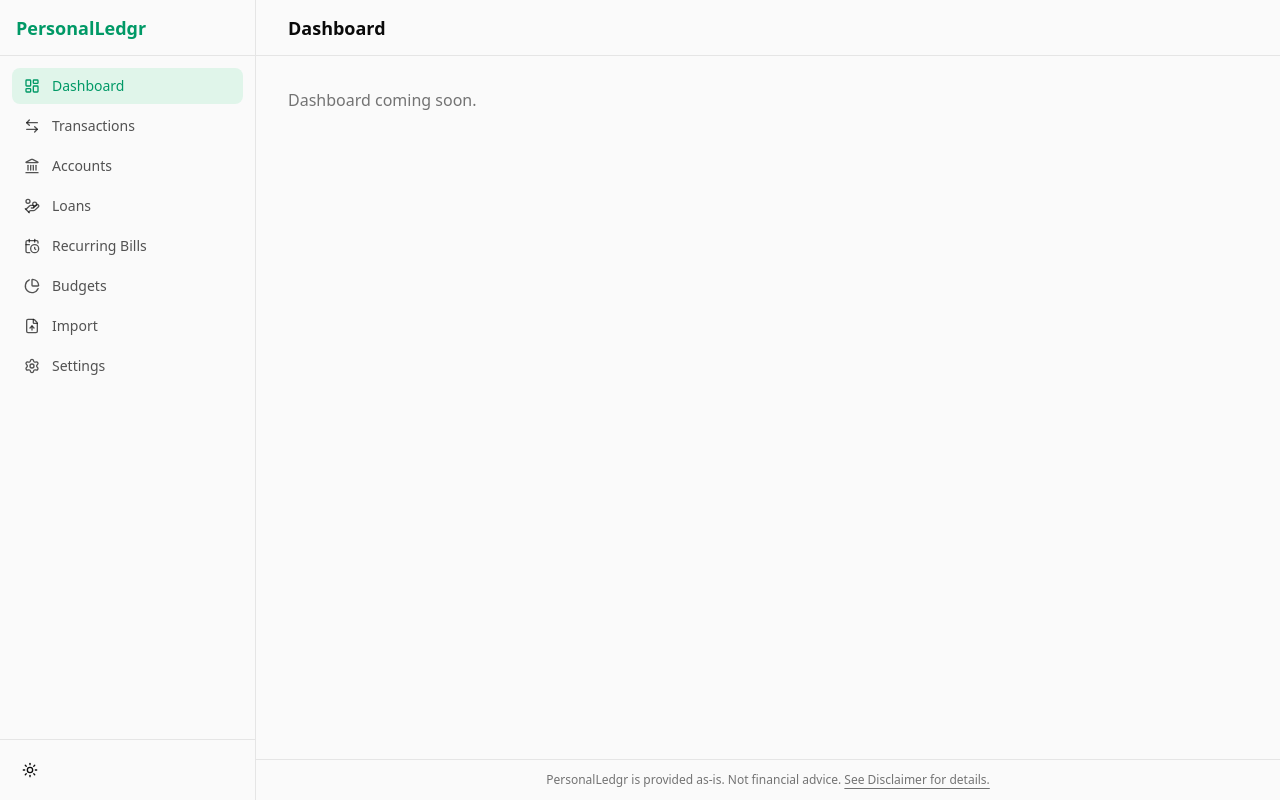
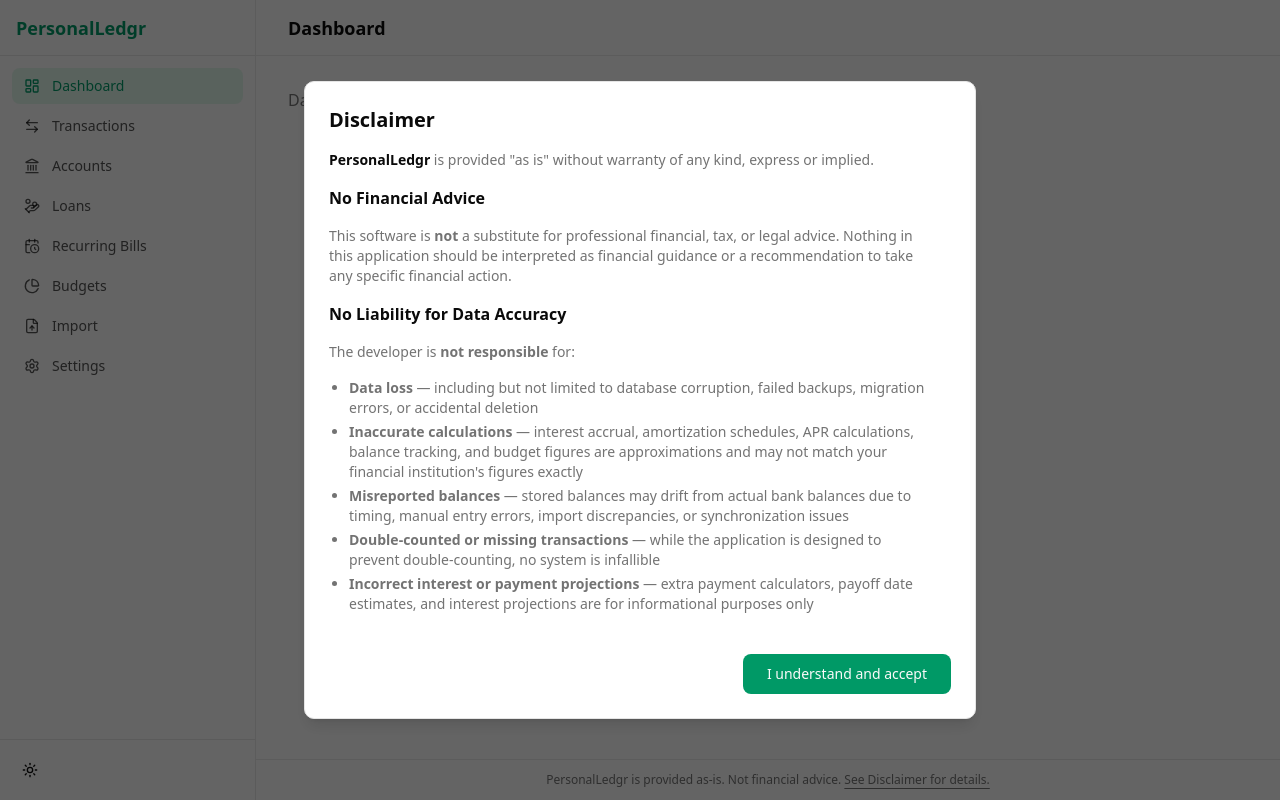
Before and after one commit to cyrilth/PersonalLedgr, a Next.js app: page / in a window 1280 px wide. Built offline with nearby package versions, Linux system fonts and the light colour scheme.

Commit message:
Add disclaimer modal component and integrate into app layout

```diff
--- a/src/app/layout.tsx
+++ b/src/app/layout.tsx
@@ -1,6 +1,7 @@
 import type { Metadata } from "next";
 import { Geist, Geist_Mono } from "next/font/google";
 import { ThemeProvider } from "@/components/theme-provider";
+import { DisclaimerModal } from "@/components/disclaimer-modal";
 import "./globals.css";
 
 const geistSans = Geist({
@@ -36,7 +37,10 @@ export default function RootLayout({
       <body
         className={`${geistSans.variable} ${geistMono.variable} antialiased`}
       >
-        <ThemeProvider>{children}</ThemeProvider>
+        <ThemeProvider>
+          {children}
+          <DisclaimerModal />
+        </ThemeProvider>
       </body>
     </html>
   );
--- /dev/null
+++ b/src/components/disclaimer-modal.tsx
@@ -0,0 +1,110 @@
+"use client"
+
+import { useEffect, useState } from "react"
+import { Button } from "@/components/ui/button"
+import { ScrollArea } from "@/components/ui/scroll-area"
+
+const STORAGE_KEY = "personalledgr-disclaimer-accepted"
+
+export function DisclaimerModal() {
+  const [show, setShow] = useState(false)
+
+  useEffect(() => {
+    const accepted = localStorage.getItem(STORAGE_KEY)
+    if (accepted !== "true") {
+      setShow(true)
+    }
+  }, [])
+
+  function handleAccept() {
+    localStorage.setItem(STORAGE_KEY, "true")
+    setShow(false)
+  }
+
+  if (!show) return null
+
+  return (
+    <div className="fixed inset-0 z-[100] flex items-center justify-center bg-black/60 p-4">
+      <div className="w-full max-w-2xl rounded-lg border bg-card p-6 shadow-lg">
+        <h2 className="mb-4 text-xl font-bold">Disclaimer</h2>
+
+        <ScrollArea className="h-[60vh] pr-4">
+          <div className="space-y-4 text-sm text-muted-foreground">
+            <p>
+              <strong className="text-foreground">PersonalLedgr</strong> is provided
+              &quot;as is&quot; without warranty of any kind, express or implied.
+            </p>
+
+            <h3 className="text-base font-semibold text-foreground">No Financial Advice</h3>
+            <p>
+              This software is <strong>not</strong> a substitute for professional financial,
+              tax, or legal advice. Nothing in this application should be interpreted as
+              financial guidance or a recommendation to take any specific financial action.
+            </p>
+
+            <h3 className="text-base font-semibold text-foreground">No Liability for Data Accuracy</h3>
+            <p>The developer is <strong>not responsible</strong> for:</p>
+            <ul className="list-disc space-y-1 pl-5">
+              <li>
+                <strong>Data loss</strong> — including but not limited to database corruption,
+                failed backups, migration errors, or accidental deletion
+              </li>
+              <li>
+                <strong>Inaccurate calculations</strong> — interest accrual, amortization
+                schedules, APR calculations, balance tracking, and budget figures are
+                approximations and may not match your financial institution&apos;s figures exactly
+              </li>
+              <li>
+                <strong>Misreported balances</strong> — stored balances may drift from actual
+                bank balances due to timing, manual entry errors, import discrepancies, or
+                synchronization issues
+              </li>
+              <li>
+                <strong>Double-counted or missing transactions</strong> — while the application
+                is designed to prevent double-counting, no system is infallible
+              </li>
+              <li>
+                <strong>Incorrect interest or payment projections</strong> — extra payment
+                calculators, payoff date estimates, and interest projections are for
+                informational purposes only
+              </li>
+            </ul>
+
+            <h3 className="text-base font-semibold text-foreground">User Responsibility</h3>
+            <p>Users are solely responsible for:</p>
+            <ul className="list-disc space-y-1 pl-5">
+              <li>Verifying all financial data independently against their bank and financial institution statements</li>
+              <li>Maintaining their own backups of critical financial records</li>
+              <li>Making their own informed financial decisions</li>
+              <li>Ensuring the accuracy of manually entered data</li>
+              <li>Reviewing imported and auto-synced transactions for correctness</li>
+            </ul>
+
+            <h3 className="text-base font-semibold text-foreground">No Warranty</h3>
+            <p className="text-xs uppercase leading-relaxed">
+              THIS SOFTWARE IS PROVIDED &quot;AS IS&quot;, WITHOUT WARRANTY OF ANY KIND,
+              EXPRESS OR IMPLIED, INCLUDING BUT NOT LIMITED TO THE WARRANTIES OF
+              MERCHANTABILITY, FITNESS FOR A PARTICULAR PURPOSE, AND NONINFRINGEMENT. IN NO
+              EVENT SHALL THE AUTHORS OR COPYRIGHT HOLDERS BE LIABLE FOR ANY CLAIM, DAMAGES,
+              OR OTHER LIABILITY, WHETHER IN AN ACTION OF CONTRACT, TORT, OR OTHERWISE,
+              ARISING FROM, OUT OF, OR IN CONNECTION WITH THE SOFTWARE OR THE USE OR OTHER
+              DEALINGS IN THE SOFTWARE.
+            </p>
+
+            <h3 className="text-base font-semibold text-foreground">Use at Your Own Risk</h3>
+            <p>
+              By using PersonalLedgr, you acknowledge that you have read and understood this
+              disclaimer and agree to use the software at your own risk.
+            </p>
+          </div>
+        </ScrollArea>
+
+        <div className="mt-6 flex justify-end">
+          <Button onClick={handleAccept} size="lg">
+            I understand and accept
+          </Button>
+        </div>
+      </div>
+    </div>
+  )
+}
--- /dev/null
+++ b/src/components/ui/scroll-area.tsx
@@ -0,0 +1,58 @@
+"use client"
+
+import * as React from "react"
+import { ScrollArea as ScrollAreaPrimitive } from "radix-ui"
+
+import { cn } from "@/lib/utils"
+
+function ScrollArea({
+  className,
+  children,
+  ...props
+}: React.ComponentProps<typeof ScrollAreaPrimitive.Root>) {
+  return (
+    <ScrollAreaPrimitive.Root
+      data-slot="scroll-area"
+      className={cn("relative", className)}
+      {...props}
+    >
+      <ScrollAreaPrimitive.Viewport
+        data-slot="scroll-area-viewport"
+        className="focus-visible:ring-ring/50 size-full rounded-[inherit] transition-[color,box-shadow] outline-none focus-visible:ring-[3px] focus-visible:outline-1"
+      >
+        {children}
+      </ScrollAreaPrimitive.Viewport>
+      <ScrollBar />
+      <ScrollAreaPrimitive.Corner />
+    </ScrollAreaPrimitive.Root>
+  )
+}
+
+function ScrollBar({
+  className,
+  orientation = "vertical",
+  ...props
+}: React.ComponentProps<typeof ScrollAreaPrimitive.ScrollAreaScrollbar>) {
+  return (
+    <ScrollAreaPrimitive.ScrollAreaScrollbar
+      data-slot="scroll-area-scrollbar"
+      orientation={orientation}
+      className={cn(
+        "flex touch-none p-px transition-colors select-none",
+        orientation === "vertical" &&
+          "h-full w-2.5 border-l border-l-transparent",
+        orientation === "horizontal" &&
+          "h-2.5 flex-col border-t border-t-transparent",
+        className
+      )}
+      {...props}
+    >
+      <ScrollAreaPrimitive.ScrollAreaThumb
+        data-slot="scroll-area-thumb"
+        className="bg-border relative flex-1 rounded-full"
+      />
+    </ScrollAreaPrimitive.ScrollAreaScrollbar>
+  )
+}
+
+export { ScrollArea, ScrollBar }
```
Also changed, not shown: 1 other file (tests, documents, lock files or other folders).
